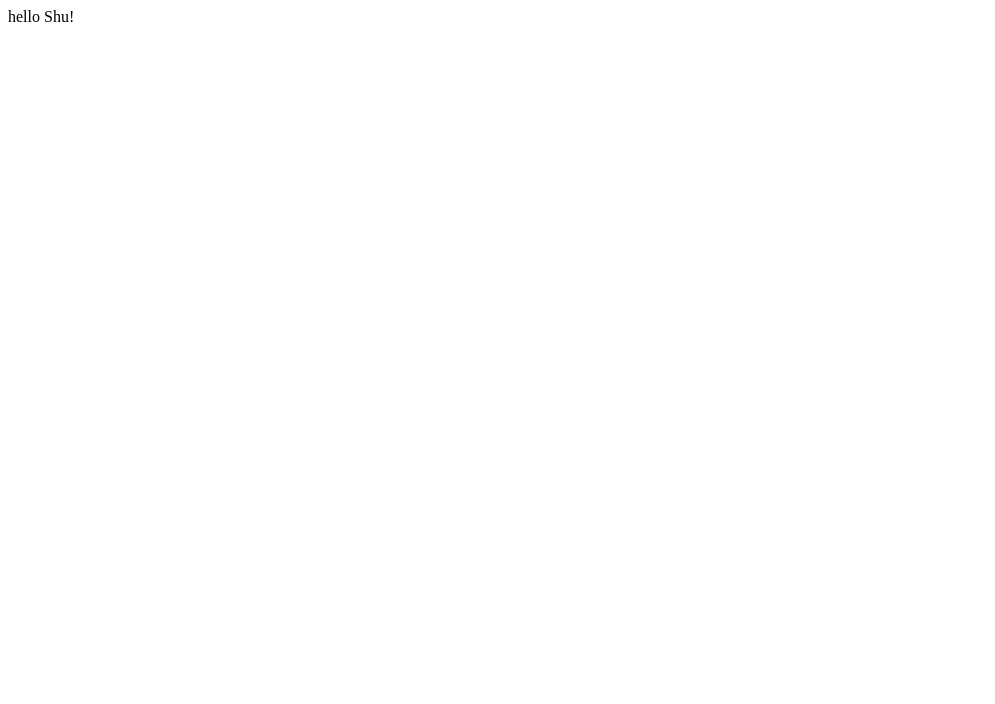
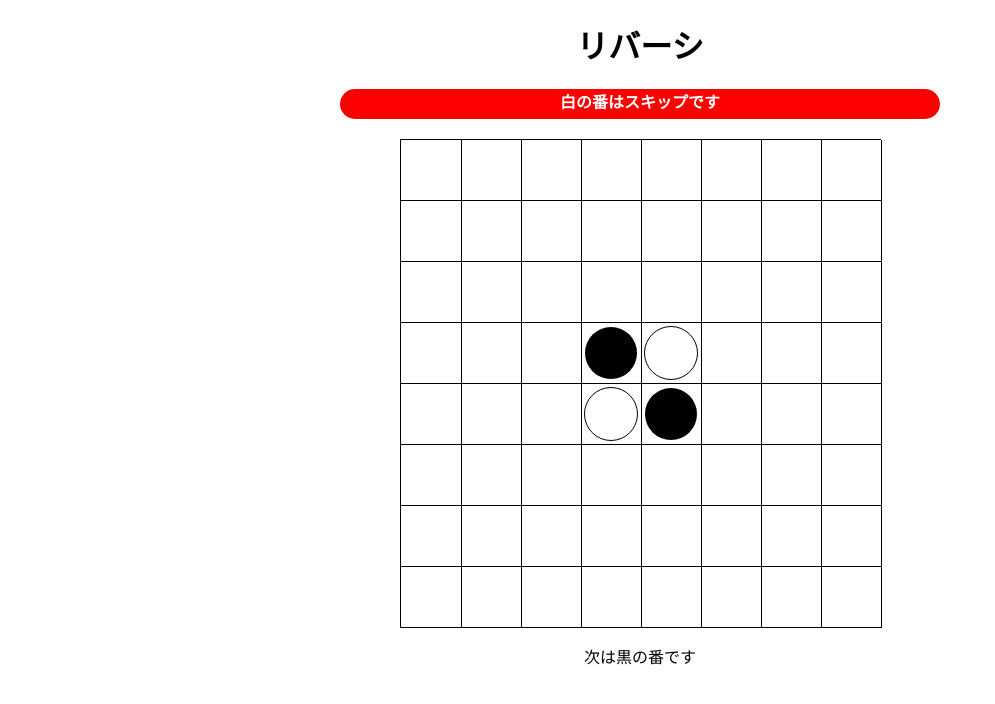
Before and after one commit to shumatsumoto/express-reversi, a website: page static/index.html in a window 1280 px wide. Shown: the whole page, without its empty margins (0-995 px from the left). Drawn offline with Linux system fonts and the light colour scheme.

Commit message:
対戦画面実装

```diff
--- a/static/index.html
+++ b/static/index.html
@@ -1 +1,102 @@
-hello Shu!
+<!DOCTYPE html>
+<html lang="ja">
+  <head>
+    <meta charset="utf-8" />
+    <link rel="stylesheet" href="style.css" />
+    <title>リバーシ</title>
+  </head>
+  <body>
+    <header>
+      <h1>リバーシ</h1>
+    </header>
+    <main>
+      <div class="warning-message-area">
+        <p class="warning-message">白の番はスキップです</p>
+      </div>
+      <div class="board">
+        <!-- 8マス -->
+        <div class="square"></div>
+        <div class="square"></div>
+        <div class="square"></div>
+        <div class="square"></div>
+        <div class="square"></div>
+        <div class="square"></div>
+        <div class="square"></div>
+        <div class="square"></div>
+        <!-- 8マス -->
+        <div class="square"></div>
+        <div class="square"></div>
+        <div class="square"></div>
+        <div class="square"></div>
+        <div class="square"></div>
+        <div class="square"></div>
+        <div class="square"></div>
+        <div class="square"></div>
+        <!-- 8マス -->
+        <div class="square"></div>
+        <div class="square"></div>
+        <div class="square"></div>
+        <div class="square"></div>
+        <div class="square"></div>
+        <div class="square"></div>
+        <div class="square"></div>
+        <div class="square"></div>
+        <!-- 8マス -->
+        <div class="square"></div>
+        <div class="square"></div>
+        <div class="square"></div>
+        <div class="square">
+          <div class="stone dark"></div>
+        </div>
+        <div class="square">
+          <div class="stone light"></div>
+        </div>
+        <div class="square"></div>
+        <div class="square"></div>
+        <div class="square"></div>
+        <!-- 8マス -->
+        <div class="square"></div>
+        <div class="square"></div>
+        <div class="square"></div>
+        <div class="square">
+          <div class="stone light"></div>
+        </div>
+        <div class="square">
+          <div class="stone dark"></div>
+        </div>
+        <div class="square"></div>
+        <div class="square"></div>
+        <div class="square"></div>
+        <!-- 8マス -->
+        <div class="square"></div>
+        <div class="square"></div>
+        <div class="square"></div>
+        <div class="square"></div>
+        <div class="square"></div>
+        <div class="square"></div>
+        <div class="square"></div>
+        <div class="square"></div>
+        <!-- 8マス -->
+        <div class="square"></div>
+        <div class="square"></div>
+        <div class="square"></div>
+        <div class="square"></div>
+        <div class="square"></div>
+        <div class="square"></div>
+        <div class="square"></div>
+        <div class="square"></div>
+        <!-- 8マス -->
+        <div class="square"></div>
+        <div class="square"></div>
+        <div class="square"></div>
+        <div class="square"></div>
+        <div class="square"></div>
+        <div class="square"></div>
+        <div class="square"></div>
+        <div class="square"></div>
+      </div>
+      <p>次は黒の番です</p>
+    </main>
+    <script src="main.js"></script>
+  </body>
+</html>
--- /dev/null
+++ b/static/main.js
@@ -0,0 +1 @@
+console.log("hello JS");
--- /dev/null
+++ b/static/style.css
@@ -0,0 +1,51 @@
+body {
+  text-align: center;
+}
+
+.warning-message-area {
+  height: 30px;
+}
+
+.warning-message {
+  width: 600px;
+  height: 30px;
+  margin: 0 auto;
+  background-color: red;
+  color: white;
+  font-weight: bold;
+  border-radius: 15px;
+}
+
+.board {
+  width: 480px;
+  margin: 0 auto;
+  margin-top: 20px;
+  display: grid;
+  grid-template-columns: repeat(8, 60px);
+  border: solid;
+  border-width: 1px 0 0 1px;
+}
+
+.square {
+  width: 60px;
+  height: 60px;
+  border: solid;
+  border-width: 0 1px 1px 0;
+  display: flex;
+  justify-content: center;
+  align-items: center;
+}
+
+.stone {
+  width: 52px;
+  height: 52px;
+  border-radius: 50%;
+}
+
+.dark {
+  background-color: black;
+}
+
+.light {
+  border: 1px solid;
+}
```
